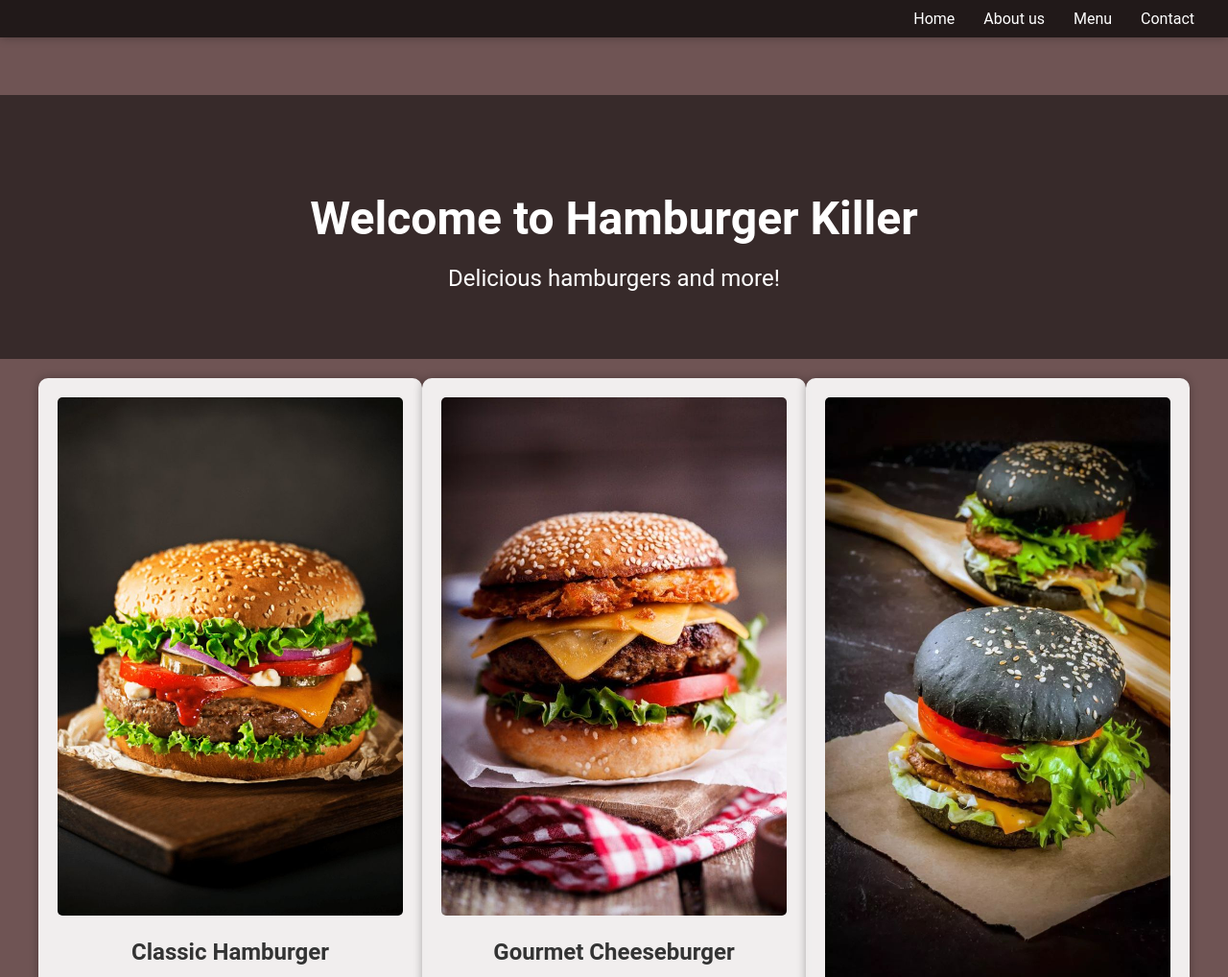
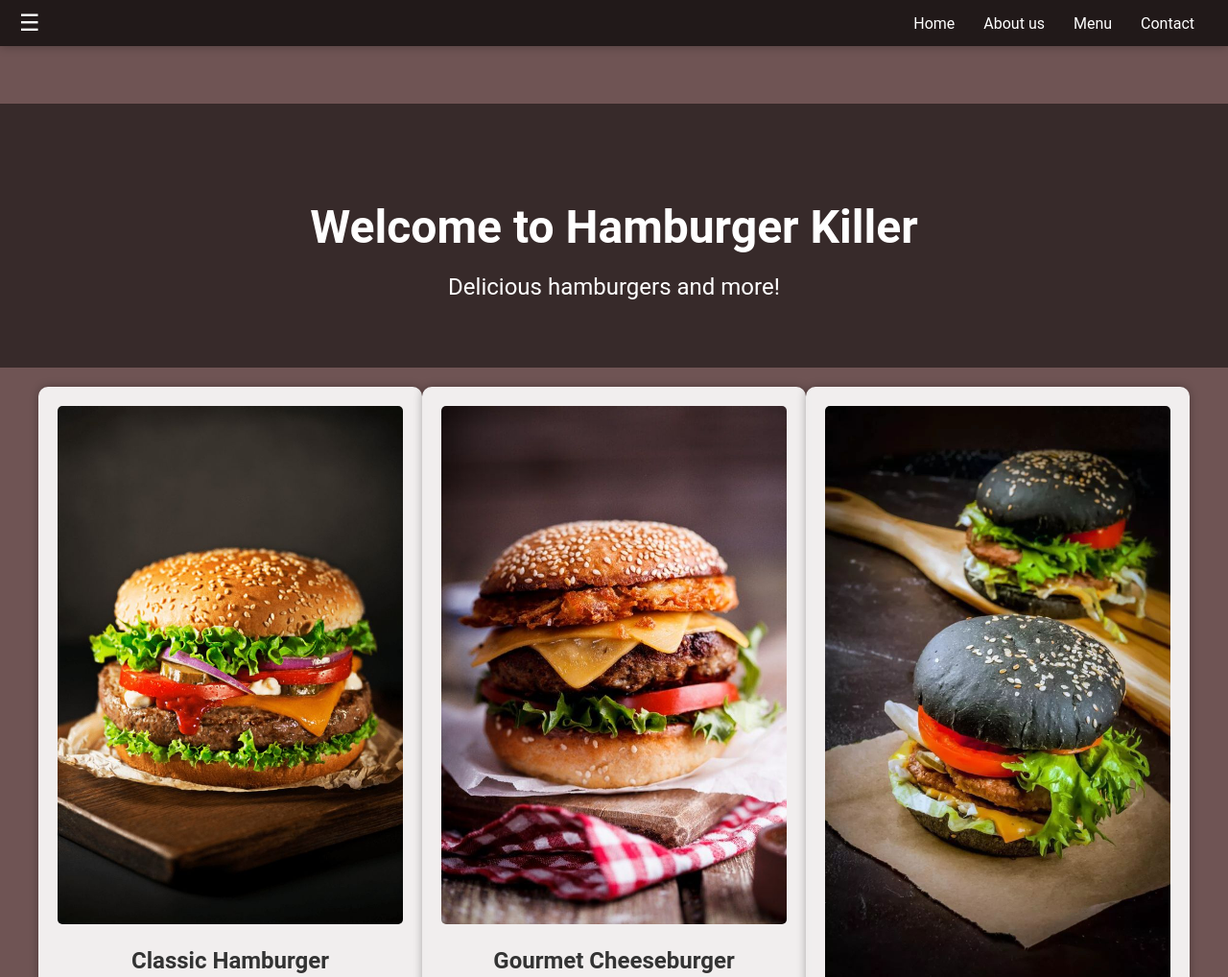
Before and after one commit to revou-fsse-5/module-1-Satria, a plain HTML site: page index.html in a window 1280 px wide. Shown: the top 1018 px of the page at 96% size. Drawn offline with Linux system fonts and the light colour scheme; some icons are missing.

Commit message:
perbaikan html

```diff
--- a/index.html
+++ b/index.html
@@ -5,10 +5,11 @@
     <meta name="viewport" content="width=device-width, initial-scale=1.0">
     <title>Hamburger Killer</title>
     <link rel="stylesheet" href="styles.css">
+    <link rel="stylesheet" href="java.js"
 </head>
 <body>
     <header>
-        <div class="menu-btn" onclick="toggleMenu()">
+        <div class="menu-btn">&#9776;</div>
             <i class="fas fa-bars"></i>
         </div>
         <div class="header-title"></div>
```
